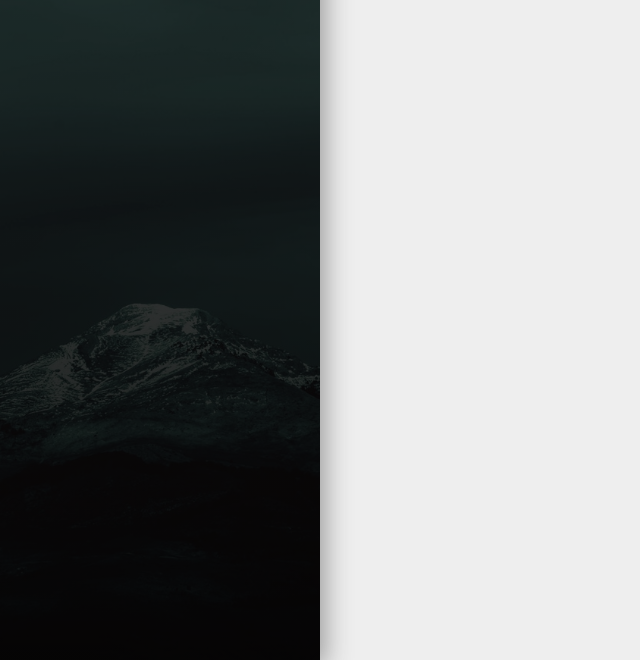
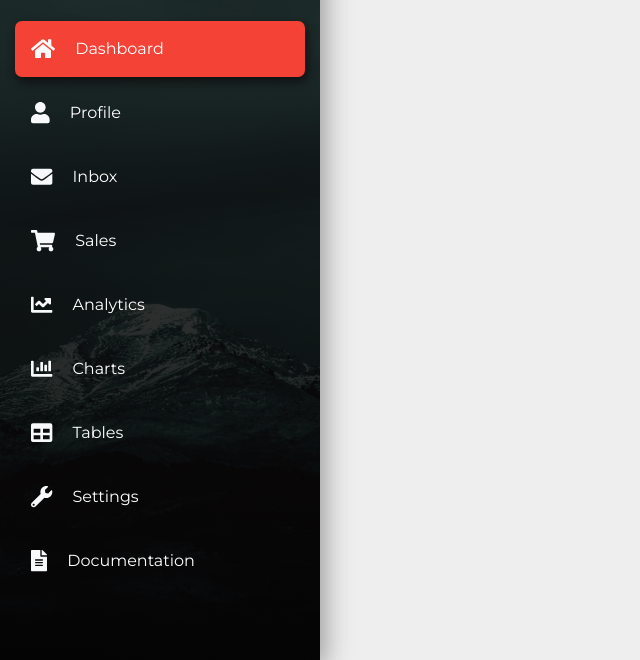
Before and after one commit to Zeztron/admin-dashboard, a plain HTML site: page index.html in a window 1280 px wide. Shown: the part 140-800 px from the top of the page, without its empty margins (0-640 px from the left). Drawn offline with nearby package versions, Linux system fonts and the light colour scheme.

Commit message:
added the sidebar

```diff
--- a/index.html
+++ b/index.html
@@ -21,16 +21,72 @@
         <div class="container-fluid">
           <div class="row">
             <!-- sidebar -->
-            <div class="col-lg-3 sidebar fixed-top">
+            <div class="col-md-3 sidebar fixed-top">
               <a href="#" class="navbar-brand text-white d-block mx-auto text-center py-3 mb-4 bottom-border">Company</a>
               <div class="bottom-border pb-3">
                 <img src="images/admin.jpeg" alt="Admin" width="50" class="rounded-circle mr-3">
                 <a href="#" class="text-white">Jane Smith</a>
               </div>
+              <ul class="navbar-nav flex-column mt-4">
+                <li class="nav-item">
+                  <a href="#" class="nav-link text-white p-3 mb-2 sidebar--current">
+                    <i class="fas fa-home text-light fa-lg mr-3"></i>
+                    Dashboard
+                  </a>
+                </li>
+                <li class="nav-item">
+                  <a href="#" class="nav-link text-white p-3 mb-2 sidebar--link">
+                    <i class="fas fa-user text-light fa-lg mr-3"></i>
+                    Profile
+                  </a>
+                </li>
+                <li class="nav-item">
+                  <a href="#" class="nav-link text-white p-3 mb-2 sidebar--link">
+                    <i class="fas fa-envelope text-light fa-lg mr-3"></i>
+                    Inbox
+                  </a>
+                </li>
+                <li class="nav-item">
+                  <a href="#" class="nav-link text-white p-3 mb-2 sidebar--link">
+                    <i class="fas fa-shopping-cart text-light fa-lg mr-3"></i>
+                    Sales
+                  </a>
+                </li>
+                <li class="nav-item">
+                  <a href="#" class="nav-link text-white p-3 mb-2 sidebar--link">
+                    <i class="fas fa-chart-line text-light fa-lg mr-3"></i>
+                    Analytics
+                  </a>
+                </li>
+                <li class="nav-item">
+                  <a href="#" class="nav-link text-white p-3 mb-2 sidebar--link">
+                    <i class="fas fa-chart-bar text-light fa-lg mr-3"></i>
+                    Charts
+                  </a>
+                </li>
+                <li class="nav-item">
+                  <a href="#" class="nav-link text-white p-3 mb-2 sidebar--link">
+                    <i class="fas fa-table text-light fa-lg mr-3"></i>
+                    Tables
+                  </a>
+                </li>
+                <li class="nav-item">
+                  <a href="#" class="nav-link text-white p-3 mb-2 sidebar--link">
+                    <i class="fas fa-wrench text-light fa-lg mr-3"></i>
+                    Settings
+                  </a>
+                </li>
+                <li class="nav-item">
+                  <a href="#" class="nav-link text-white p-3 mb-2 sidebar--link">
+                    <i class="fas fa-file-alt text-light fa-lg mr-3"></i>
+                    Documentation
+                  </a>
+                </li>
+              </ul>
             </div>
             <!-- end of sidebar -->
             <!-- top nav -->
-            <div class="col-lg-9">
+            <div class="col-md-9">
 
             </div>
             <!-- end of top nav -->
--- a/sass/_navbar.scss
+++ b/sass/_navbar.scss
@@ -7,4 +7,27 @@
     .bottom-border {
         border-bottom: 1px groove #eee;
     }
+
+    &--link {
+        transition: all .4s ease-in-out;
+
+        &:hover {
+            background-color: #444;
+            border-radius: 5px;
+        }
+    }
+
+    &--current {
+        background-color: #f44336;
+        border-radius: 7px;
+        box-shadow: 2px 5px 10px #111;
+        transition: all .4s;
+
+        &:hover {
+            background-color: #f66436;
+            border-radius: 7px;
+            box-shadow: 3px 5px 20px #111;
+            transform: translateY(-1px);
+        }
+    }
 }
```
Also changed, not shown: css/styles.css.
